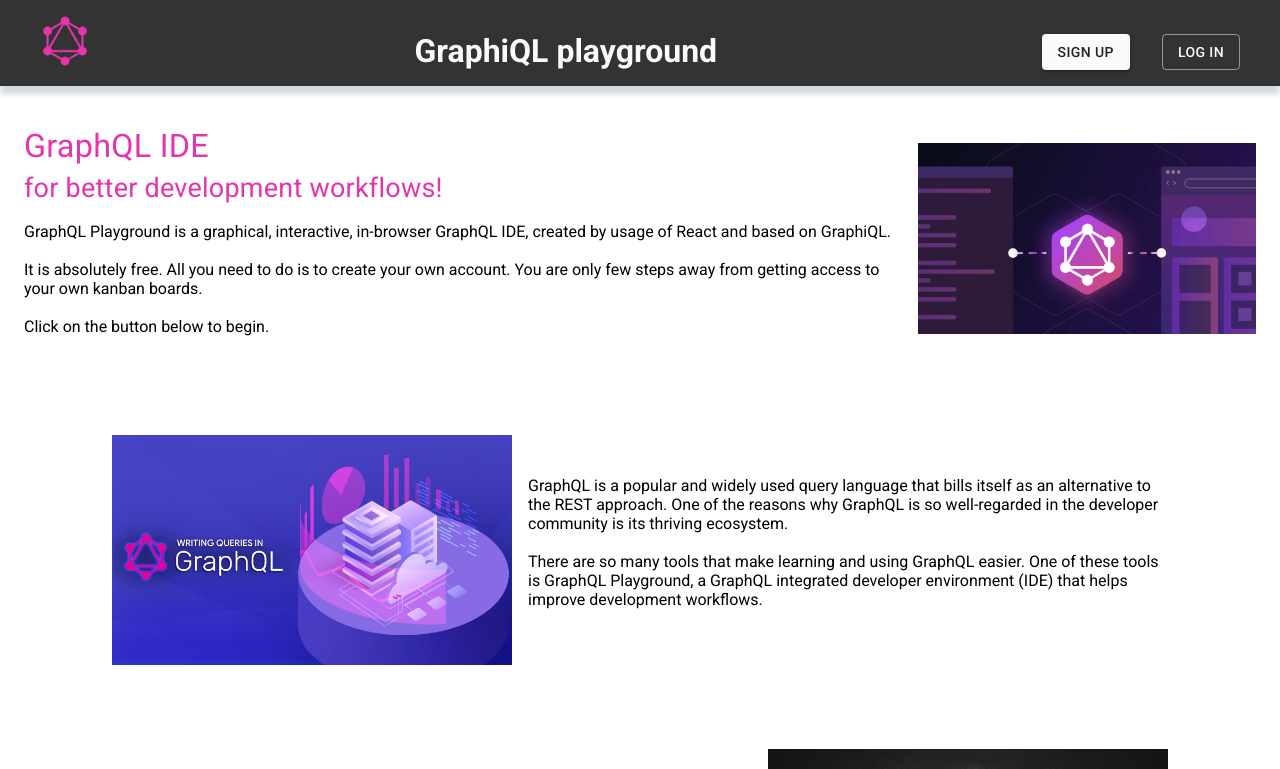
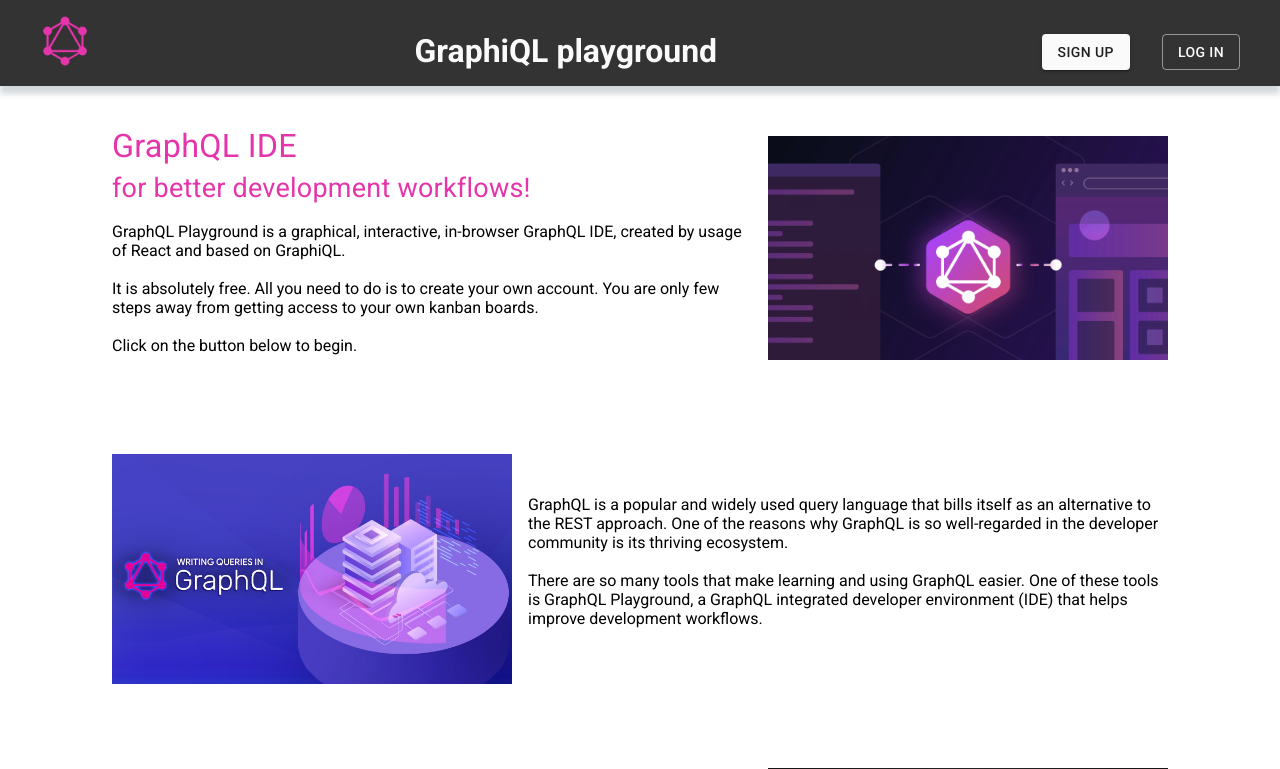
Before and after one commit to shish-ko/graphiql-app, a React (Vite) app: page / in a window 1280 px wide. Shown: the top 769 px of the page. Built offline with nearby package versions, Linux system fonts and the light colour scheme; no server answers.

Commit message:
fix: fix about width

```diff
--- a/src/pages/Welcome/components/about/About.tsx
+++ b/src/pages/Welcome/components/about/About.tsx
@@ -30,7 +30,7 @@ export const About: React.FC = () => {
             GraphQL IDE <br /> <small>for better development workflows!</small>
           </Typography>
         </div>
-        <div>{text}</div>
+        <Box sx={{ maxWidth: { xs: 'none', sm: 'none', md: '40rem' } }}>{text}</Box>
         <Box sx={{ textAlign: { xs: 'center', sm: 'center', md: 'start' } }}>
           {user && (
             <Button variant="contained" color="secondary">
```
